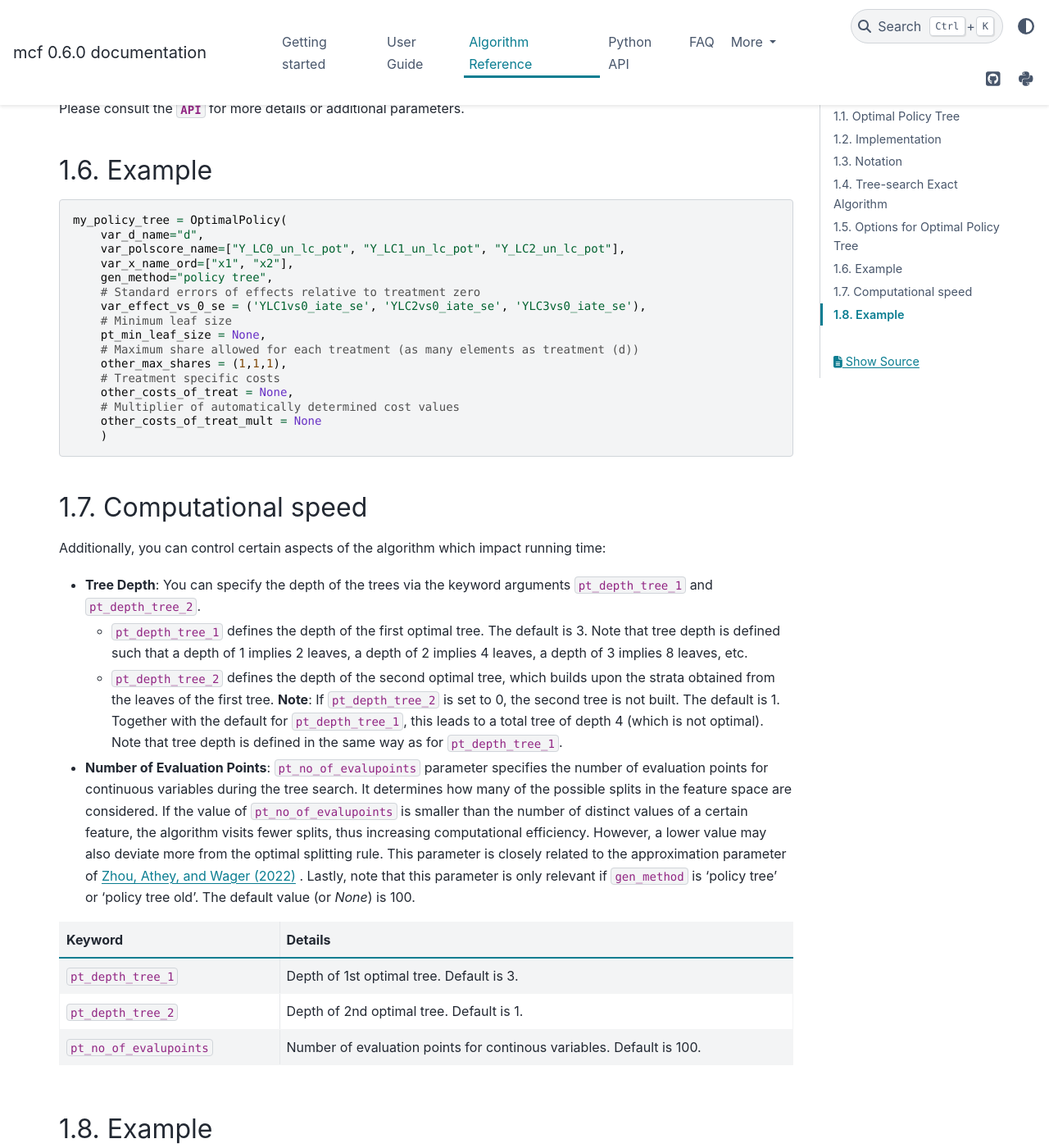
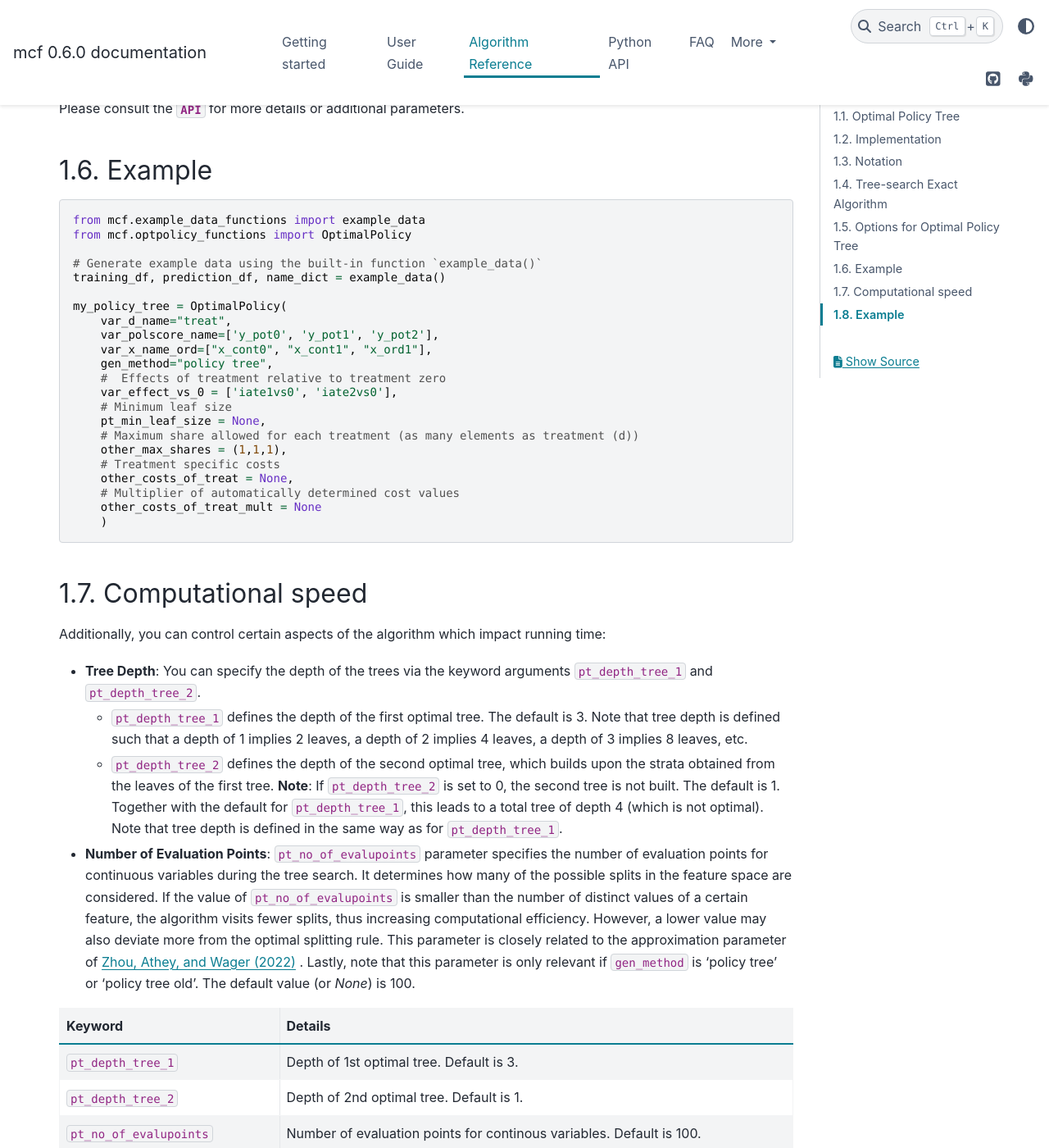
Before and after one commit to MCFpy/mcf, a Sphinx documentation site: the page built from docs/source/algorithm_reference/optimal-policy_algorithm.rst, in a window 1280 px wide and 1400 px high, scrolled down 3313 px. Shown: the whole window at 82% size. Built offline with Sphinx 7.4.7 and the PyData theme 0.15.4, drawn with Linux system fonts in a browser that asks for light colours; some of the changed text lies outside the part shown.

Commit message:
Update optimal-policy_algorithm.rst

```diff
--- a/docs/source/algorithm_reference/optimal-policy_algorithm.rst
+++ b/docs/source/algorithm_reference/optimal-policy_algorithm.rst
@@ -114,13 +114,19 @@ Example
 
 .. code-block:: python
 
+   from mcf.example_data_functions import example_data
+   from mcf.optpolicy_functions import OptimalPolicy
+
+   # Generate example data using the built-in function `example_data()`
+   training_df, prediction_df, name_dict = example_data()
+
    my_policy_tree = OptimalPolicy(
-       var_d_name="d",
-       var_polscore_name=["Y_LC0_un_lc_pot", "Y_LC1_un_lc_pot", "Y_LC2_un_lc_pot"],
-       var_x_name_ord=["x1", "x2"],
+       var_d_name="treat",
+       var_polscore_name=['y_pot0', 'y_pot1', 'y_pot2'],
+       var_x_name_ord=["x_cont0", "x_cont1", "x_ord1"],
        gen_method="policy tree",
-       # Standard errors of effects relative to treatment zero
-       var_effect_vs_0_se = ('YLC1vs0_iate_se', 'YLC2vs0_iate_se', 'YLC3vs0_iate_se'),
+       #  Effects of treatment relative to treatment zero
+       var_effect_vs_0 = ['iate1vs0', 'iate2vs0'],
        # Minimum leaf size
        pt_min_leaf_size = None,
        # Maximum share allowed for each treatment (as many elements as treatment (d))
@@ -130,7 +136,6 @@ Example
        # Multiplier of automatically determined cost values
        other_costs_of_treat_mult = None
        )
-
 
 
 Computational speed
@@ -167,14 +172,13 @@ Example
 .. code-block:: python
 
    my_policy_tree = OptimalPolicy(
-       var_d_name="d",
-       var_polscore_name=["Y_LC0_un_lc_pot", "Y_LC1_un_lc_pot", "Y_LC2_un_lc_pot"],
-       var_x_name_ord=["x1", "x2"],
+       var_d_name="treat",
+       var_polscore_name=['y_pot0', 'y_pot1', 'y_pot2'],
+       var_x_name_ord=["x_cont0", "x_cont1", "x_ord1"],
        gen_method="policy tree",
        # Depth of 1st optimal tree (Default is 3)
        pt_depth_tree_1 = 2,
        # Depth of 2nd optimal tree (Default is 1)
        pt_depth_tree_2 = 0,
        # Number of evaluation points for continuous variables
-       pt_no_of_evalupoints = 100
-       )
+       pt_no_of_evalupoints = 100)
```
